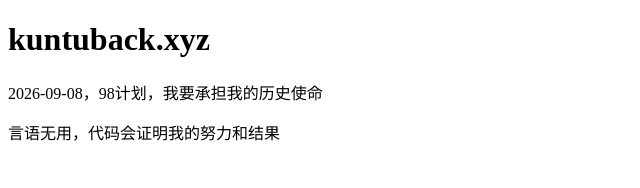
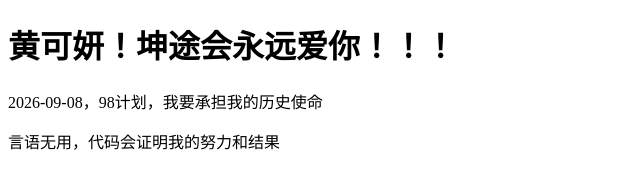
Before and after one commit to kuntuyang84-ux/kuntuback, a plain HTML site: page index.html in a window 1280 px wide. Shown: the whole page, without its empty margins (0-640 px from the left). Drawn offline with Linux system fonts and the light colour scheme.

Commit message:
Update index.html

```diff
--- a/index.html
+++ b/index.html
@@ -5,7 +5,7 @@
   <title>我爱可研！</title>
 </head>
 <body>
-  <h1>kuntuback.xyz</h1>
+  <h1>黄可妍！坤途会永远爱你！！！</h1>
   <p>2026-09-08，98计划，我要承担我的历史使命</p>
   <p>言语无用，代码会证明我的努力和结果</p>
 </body>
```
